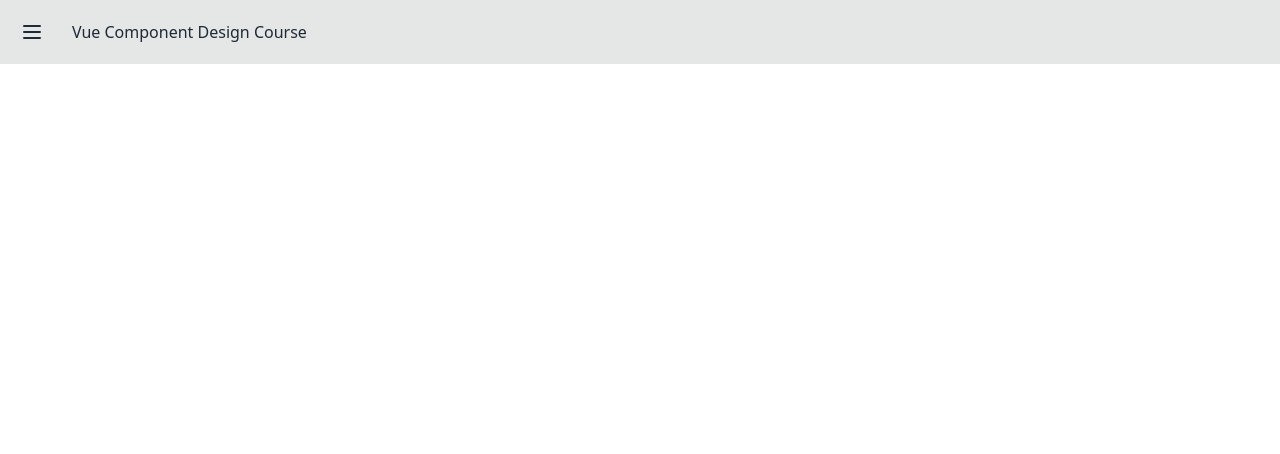
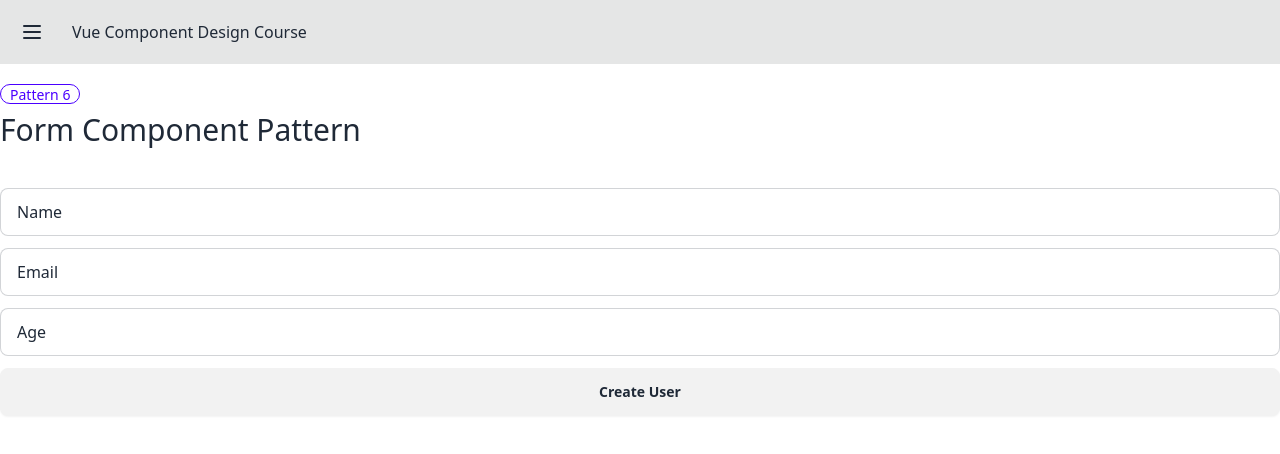
Before and after one commit to vueschool/vue-component-design-course-, a Nuxt app: page /6-form-component-pattern in a window 1280 px wide. Shown: the top 454 px of the page. Built offline with nearby package versions, Linux system fonts and the light colour scheme.

Commit message:
6-form-component-pattern

```diff
--- /dev/null
+++ b/components/UserForm.vue
@@ -0,0 +1,40 @@
+<script setup>
+const modelValue = defineModel()
+
+watch(modelValue, () => {
+    form.value = clone(modelValue.value)
+}, { deep: true })
+
+const form = ref(clone(modelValue.value) || {
+    name: "",
+    email: "",
+    age: null
+})
+
+function clone(obj) {
+    return JSON.parse(JSON.stringify(obj))
+}
+
+function handleSubmit() {
+    modelValue.value = clone(form.value)
+}
+</script>
+<template>
+    <form class="flex flex-col gap-3" @submit.prevent="handleSubmit">
+        <label class="input input-bordered flex items-center gap-2">
+            Name
+            <input class="flex-grow" type="text" v-model="form.name" required />
+        </label>
+        <label class="input input-bordered flex items-center gap-2">
+            Email
+            <input class="flex-grow" type="email" v-model="form.email" required />
+        </label>
+        <label class="input input-bordered flex items-center gap-2">
+            Age
+            <input class="flex-grow" type="number" v-model="form.age" min="3" required />
+        </label>
+        <AppButton>
+            {{ modelValue ? 'Edit' : 'Create' }} User
+        </AppButton>
+    </form>
+</template>
--- a/pages/6-form-component-pattern.vue
+++ b/pages/6-form-component-pattern.vue
@@ -1,9 +1,12 @@
-<script setup>
-
+<script setup lang="ts">
+const user = ref(null)
 </script>
-
 <template>
   <div>
+    <PageHeading :number="6">Form Component Pattern</PageHeading>
 
+    <UserForm v-model="user" />
+
+    <pre>{{ user }}</pre>
   </div>
 </template>
```
